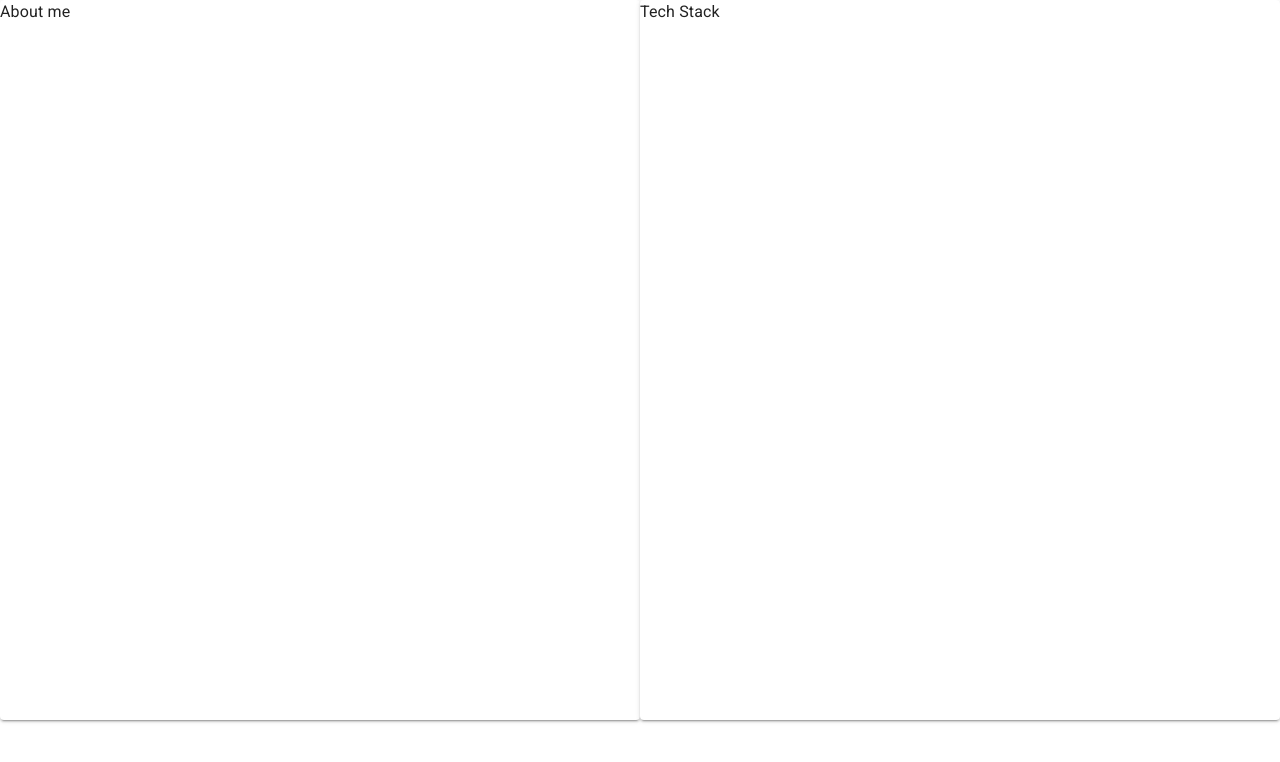
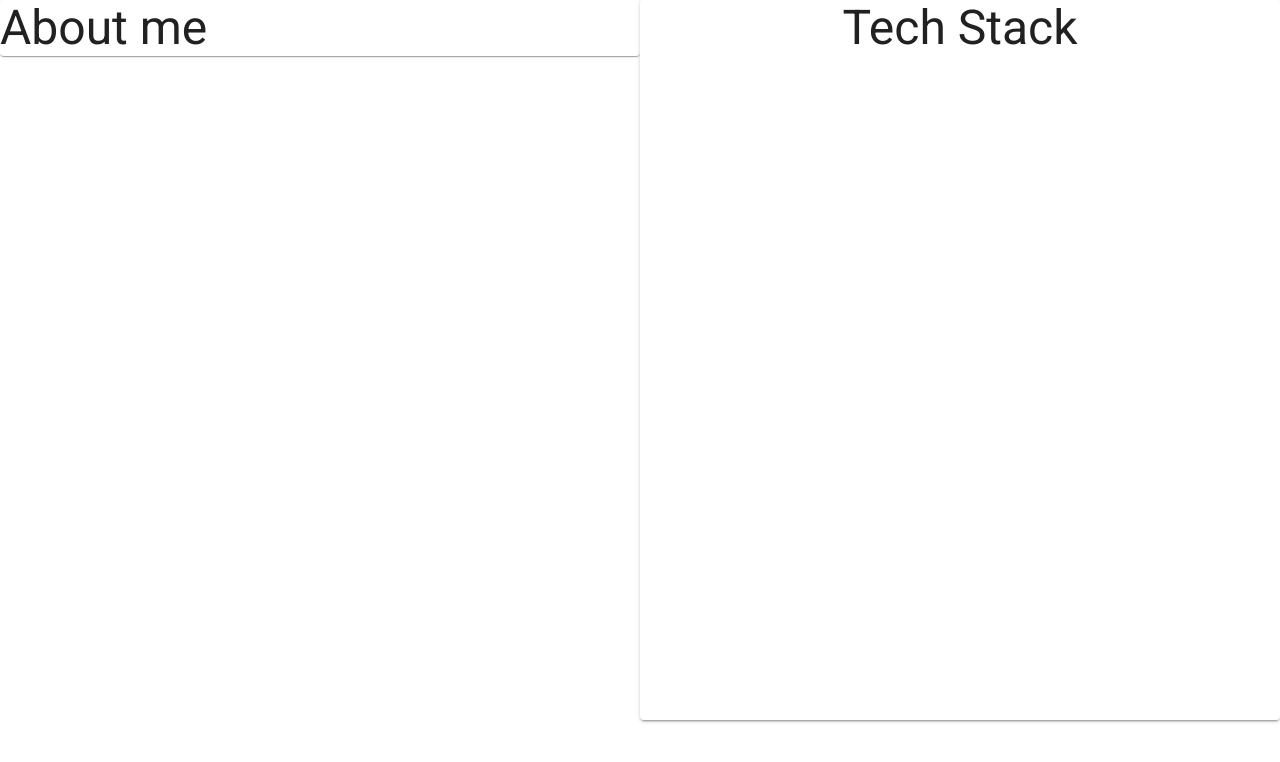
Before and after one commit to andy-mc-donald/React-Portfolio-V2, a React (Create React App) app: page / in a window 1280 px wide. Shown: the top 762 px of the page. Built offline with nearby package versions, Linux system fonts and the light colour scheme.

Commit message:
starting to refactor paper into cards

```diff
--- a/src/Components/AboutMe.js
+++ b/src/Components/AboutMe.js
@@ -1,22 +1,27 @@
-import React from 'react';
-import Paper from '@material-ui/core/Paper';
+import React from "react";
+// import Paper from '@material-ui/core/Paper';
 import Typography from "@material-ui/core/Typography";
 import { makeStyles } from "@material-ui/core/styles";
+import Card from "@material-ui/core/Card";
+import CardHeader from "@material-ui/core/CardHeader";
+import CardMedia from "@material-ui/core/CardMedia";
+import CardContent from "@material-ui/core/CardContent";
 
 const useStyles = makeStyles({
-    root: {
-        height: '90vh'
-    }
-  });
+  root: {
+    height: "90vh",
+    textAlign: "center"
+  }
+});
 
-function AboutMe(){
-    const classes = useStyles();
-    return(
-        <Paper className={classes.root} elevation={2}>
-             <Typography noWrap>
-                About me
-            </Typography>
-        </Paper>
-    )
+function AboutMe() {
+  const classes = useStyles();
+  return (
+    // <Paper className={classes.root} elevation={2}>
+    <Card>
+      <Typography variant="h3">About me</Typography>
+    </Card>
+    // </Paper>
+  );
 }
 export default AboutMe;
--- a/src/Components/AboutTechContainer.js
+++ b/src/Components/AboutTechContainer.js
@@ -17,10 +17,10 @@ function AboutTechContainer() {
   const classes = useStyles();
   return (
     <Grid container className={classes.root}>
-      <Grid item sm={6}>
+      <Grid item xs={12} sm={6}>
         <AboutMe />
       </Grid>
-      <Grid item sm={6}>
+      <Grid item xs={12} sm={6}>
         <TechStack />
       </Grid>
     </Grid>
--- a/src/Components/NavBar.js
+++ b/src/Components/NavBar.js
@@ -2,6 +2,7 @@ import React from "react";
 import { makeStyles } from "@material-ui/core/styles";
 import AppBar from "@material-ui/core/AppBar";
 import GitHubIcon from "@material-ui/icons/GitHub";
+import IconButton from "@material-ui/core/IconButton";
 
 const useStyles = makeStyles({
   root: {
@@ -10,8 +11,8 @@ const useStyles = makeStyles({
     padding: "0 30px"
   },
   icon: {
-    color: 'white',
-    fontSize: 'xl',
+    color: "white",
+    fontSize: "xl",
     height: 40,
     marginLeft: "auto"
   }
@@ -21,7 +22,9 @@ function NavBar() {
   const classes = useStyles();
   return (
     <AppBar className={classes.root}>
-      <GitHubIcon className={classes.icon}></GitHubIcon>
+      <IconButton aria-label="github" className={classes.icon}>
+        <GitHubIcon />
+      </IconButton>
     </AppBar>
   );
 }
--- a/src/Components/TechStack.js
+++ b/src/Components/TechStack.js
@@ -5,7 +5,8 @@ import { makeStyles } from "@material-ui/core/styles";
 
 const useStyles = makeStyles({
     root: {
-        height: '90vh'
+        height: '90vh',
+        textAlign: 'center'
     }
   });
 
@@ -15,7 +16,7 @@ function TechStack(){
         <Paper
         className={classes.root}
         elevation={2}>
-            <Typography noWrap>
+            <Typography variant="h3">
                 Tech Stack
             </Typography>
         </Paper>
```
